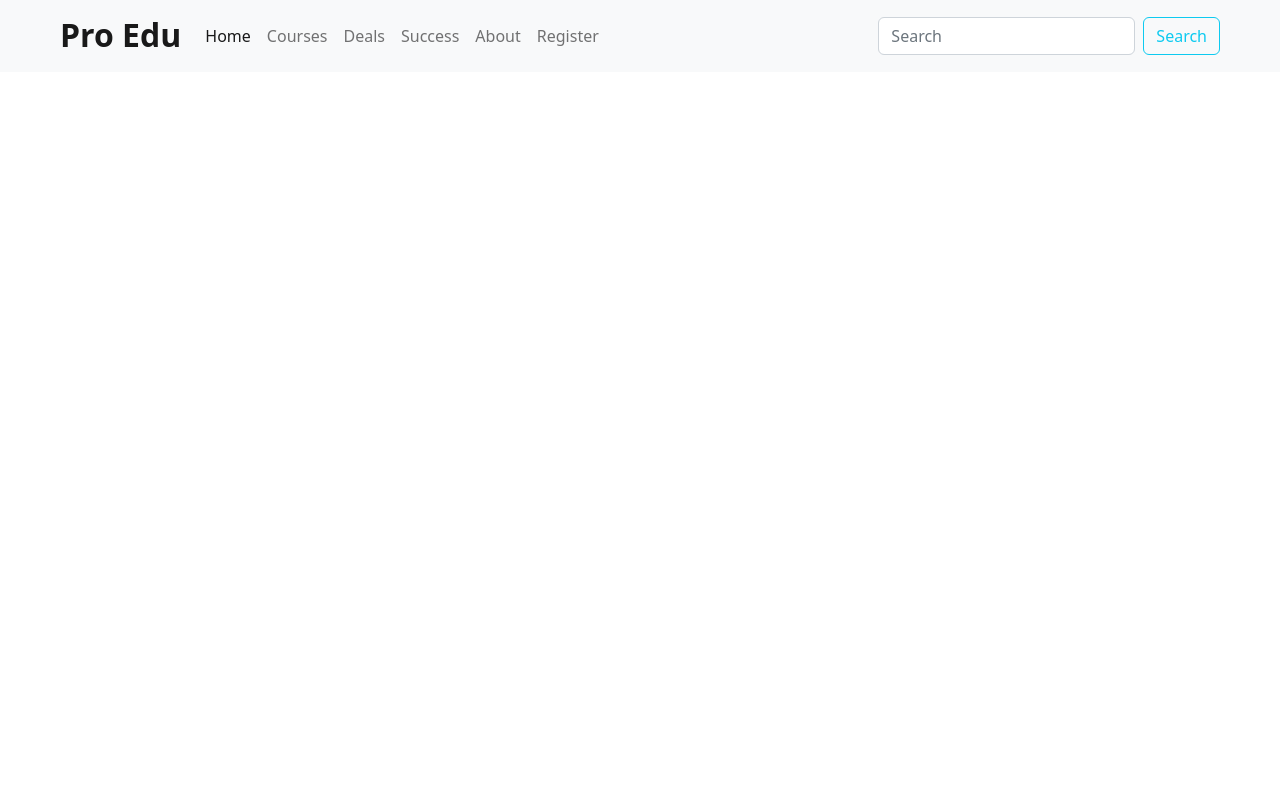
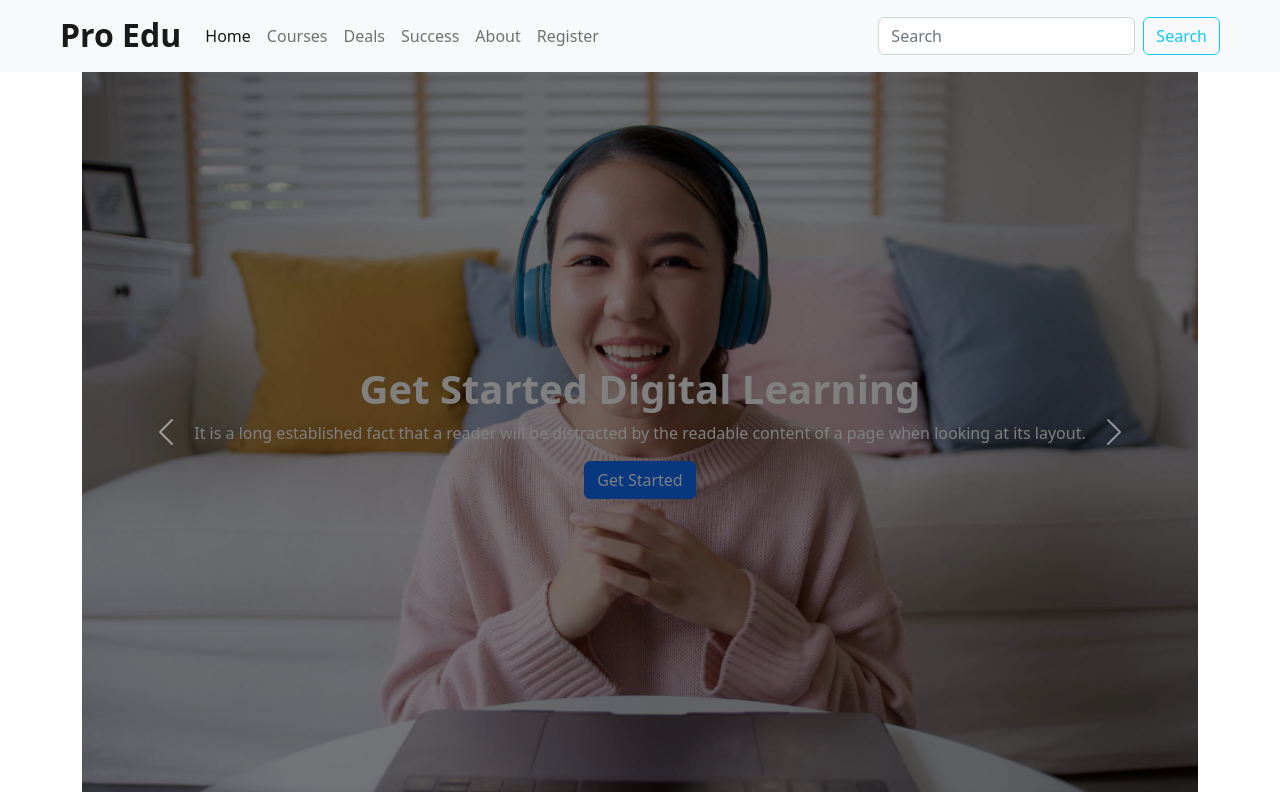
Before and after one commit to arpitasaha12/Landing-Page, a plain HTML site: page index.html in a window 1280 px wide. Drawn offline with nearby package versions, Linux system fonts and the light colour scheme.

Commit message:
banner slider added

```diff
--- a/index.html
+++ b/index.html
@@ -4,19 +4,22 @@
 <head>
     <meta charset="utf-8">
     <meta name="viewport" content="width=device-width, initial-scale=1">
-    <title>Bootstrap demo</title>
+    <title>Landing Page Website</title>
+
     <link href="https://cdn.jsdelivr.net/npm/bootstrap@5.2.0/dist/css/bootstrap.min.css" rel="stylesheet"
         integrity="sha384-gH2yIJqKdNHPEq0n4Mqa/HGKIhSkIHeL5AyhkYV8i59U5AR6csBvApHHNl/vI1Bx" crossorigin="anonymous">
+    <link rel="stylesheet" href="style.css">
 </head>
 
 <body>
+    <header>
         <!-- navigation Starts -->
         <nav class="navbar navbar-expand-lg bg-light">
             <div class="container-fluid mx-5">
                 <h1><a class="navbar-brand fs-2 text fw-bold" href="#">Pro Edu</a></h1>
                 <button class="navbar-toggler" type="button" data-bs-toggle="collapse"
-                data-bs-target="#navbarSupportedContent" aria-controls="navbarSupportedContent" aria-expanded="false"
-                aria-label="Toggle navigation">
+                    data-bs-target="#navbarSupportedContent" aria-controls="navbarSupportedContent"
+                    aria-expanded="false" aria-label="Toggle navigation">
                     <span class="navbar-toggler-icon"></span>
                 </button>
                 <div class="collapse navbar-collapse" id="navbarSupportedContent">
@@ -47,8 +50,52 @@
                 </div>
             </div>
         </nav>
-    <!-- Navigation closed -->
+        <!-- navigation closed -->
+        <!-- banner part started -->
+        <div class="container">
+            <div id="carouselExampleControls" class="carousel slide" data-bs-ride="carousel">
+                <div class="carousel-inner">
+                    <div
+                        class="carousel-item active practice d-flex flex-column justify-content-center align-items-center text-white ">
+                        <h1 class="fw-bold">Get Started Digital Learning</h1>
+                        <p>It is a long established fact that a reader will be distracted by the readable
+                            content of a page when looking at its layout.</p>
+                        <button class="btn btn-primary" type="submit">Get Started</button>
+                    </div>
+                    <div
+                        class="carousel-item active practice2 d-flex flex-column justify-content-center align-items-center text-white ">
+                        <h1 class="fw-bold">Get Started Digital Learning</h1>
+                        <p>It is a long established fact that a reader will be distracted by the readable
+                            content of a page when looking at its layout.</p>
+                        <button class="btn btn-primary" type="submit">Get Started</button>
+                    </div>
+                    <div
+                        class="carousel-item active practice3 d-flex flex-column justify-content-center align-items-center text-white ">
+                        <h1 class="fw-bold">Get Started Digital Learning</h1>
+                        <p>It is a long established fact that a reader will be distracted by the readable
+                            content of a page when looking at its layout.</p>
+                        <button class="btn btn-primary" type="submit">Get Started</button>
+                    </div>
 
+
+                </div>
+                <button class="carousel-control-prev" type="button" data-bs-target="#carouselExampleControls"
+                    data-bs-slide="prev">
+                    <span class="carousel-control-prev-icon" aria-hidden="true"></span>
+                    <span class="visually-hidden">Previous</span>
+                </button>
+                <button class="carousel-control-next" type="button" data-bs-target="#carouselExampleControls"
+                    data-bs-slide="next">
+                    <span class="carousel-control-next-icon" aria-hidden="true"></span>
+                    <span class="visually-hidden">Next</span>
+                </button>
+            </div>
+        </div>
+        <!-- carousel part closed -->
+    </header>
+    <main>
+        <!-- card part started -->
+    </main>
     <script src="https://cdn.jsdelivr.net/npm/bootstrap@5.2.0/dist/js/bootstrap.bundle.min.js"
         integrity="sha384-A3rJD856KowSb7dwlZdYEkO39Gagi7vIsF0jrRAoQmDKKtQBHUuLZ9AsSv4jD4Xa"
         crossorigin="anonymous"></script>
--- /dev/null
+++ b/style.css
@@ -0,0 +1,29 @@
+.practice {
+    background-image: url(images/cover/cover-1.png);
+    background-repeat: no-repeat;
+    background-position: center;
+    background-size: cover;
+    background-blend-mode: overlay;
+    height: 90vh;
+    filter: brightness(50%);
+}
+
+.practice2 {
+    background-image: url(images/cover/cover-2.jpg);
+    background-repeat: no-repeat;
+    background-position: center;
+    background-size: cover;
+    background-blend-mode: overlay;
+    height: 90vh;
+    filter: brightness(50%);
+}
+
+.practice3 {
+    background-image: url(images/cover/cover-3.jpg);
+    background-repeat: no-repeat;
+    background-position: center;
+    background-size: cover;
+    background-blend-mode: overlay;
+    height: 90vh;
+    filter: brightness(50%);
+}
```
Lines whose indentation alone changed are shown as unchanged.
